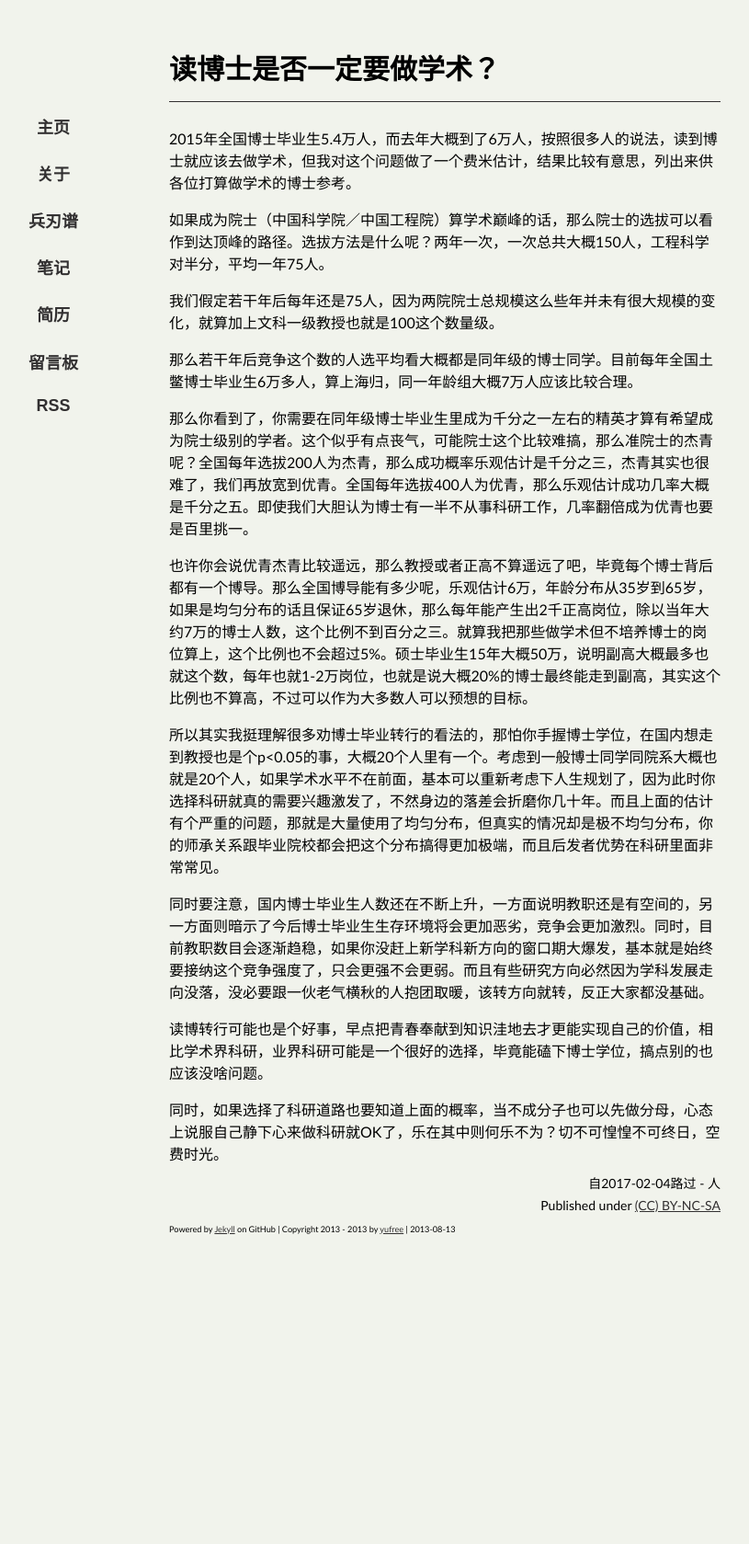
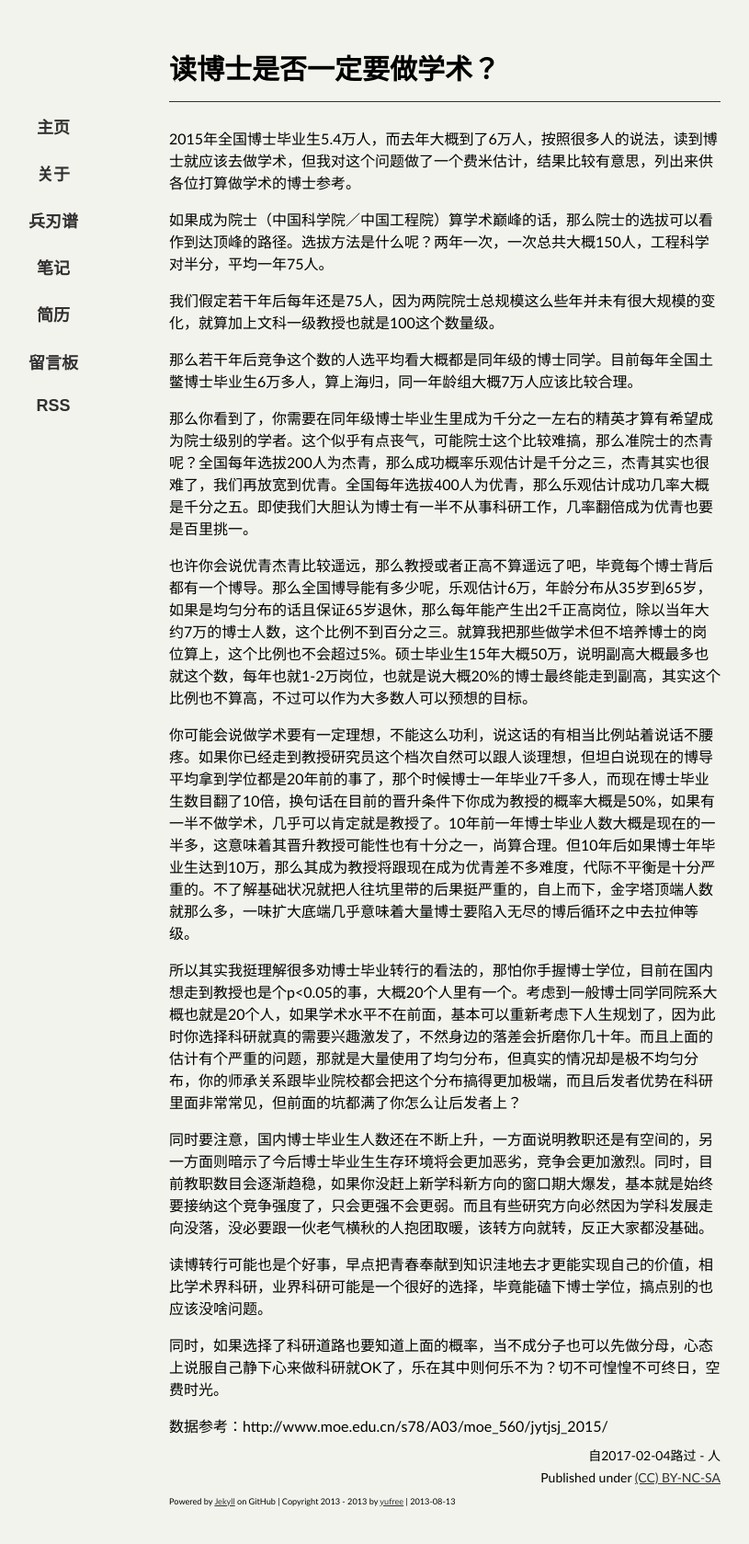
Before and after one commit to yufree/blogcn, a Jekyll site: the page built from _posts/2017-02-04-fermi-estimate.md, in a window 1280 px wide. Shown: the whole page at 92% size, without its empty margins (156-971 px from the left). Built offline with Jekyll 4.4.1, drawn with Linux system fonts in a browser that asks for light colours; some web fonts are replaced; comment, search, counter and statistics services are not loaded; before the commit the page ends 1383 px from its top, so only the background shows below that.

Commit message:
add posts

```diff
--- a/_posts/2017-02-04-fermi-estimate.md
+++ b/_posts/2017-02-04-fermi-estimate.md
@@ -15,10 +15,14 @@ title: 读博士是否一定要做学术？
 
 也许你会说优青杰青比较遥远，那么教授或者正高不算遥远了吧，毕竟每个博士背后都有一个博导。那么全国博导能有多少呢，乐观估计6万，年龄分布从35岁到65岁，如果是均匀分布的话且保证65岁退休，那么每年能产生出2千正高岗位，除以当年大约7万的博士人数，这个比例不到百分之三。就算我把那些做学术但不培养博士的岗位算上，这个比例也不会超过5%。硕士毕业生15年大概50万，说明副高大概最多也就这个数，每年也就1-2万岗位，也就是说大概20%的博士最终能走到副高，其实这个比例也不算高，不过可以作为大多数人可以预想的目标。
 
-所以其实我挺理解很多劝博士毕业转行的看法的，那怕你手握博士学位，在国内想走到教授也是个p<0.05的事，大概20个人里有一个。考虑到一般博士同学同院系大概也就是20个人，如果学术水平不在前面，基本可以重新考虑下人生规划了，因为此时你选择科研就真的需要兴趣激发了，不然身边的落差会折磨你几十年。而且上面的估计有个严重的问题，那就是大量使用了均匀分布，但真实的情况却是极不均匀分布，你的师承关系跟毕业院校都会把这个分布搞得更加极端，而且后发者优势在科研里面非常常见。
+你可能会说做学术要有一定理想，不能这么功利，说这话的有相当比例站着说话不腰疼。如果你已经走到教授研究员这个档次自然可以跟人谈理想，但坦白说现在的博导平均拿到学位都是20年前的事了，那个时候博士一年毕业7千多人，而现在博士毕业生数目翻了10倍，换句话在目前的晋升条件下你成为教授的概率大概是50%，如果有一半不做学术，几乎可以肯定就是教授了。10年前一年博士毕业人数大概是现在的一半多，这意味着其晋升教授可能性也有十分之一，尚算合理。但10年后如果博士年毕业生达到10万，那么其成为教授将跟现在成为优青差不多难度，代际不平衡是十分严重的。不了解基础状况就把人往坑里带的后果挺严重的，自上而下，金字塔顶端人数就那么多，一味扩大底端几乎意味着大量博士要陷入无尽的博后循环之中去拉伸等级。
+
+所以其实我挺理解很多劝博士毕业转行的看法的，那怕你手握博士学位，目前在国内想走到教授也是个p<0.05的事，大概20个人里有一个。考虑到一般博士同学同院系大概也就是20个人，如果学术水平不在前面，基本可以重新考虑下人生规划了，因为此时你选择科研就真的需要兴趣激发了，不然身边的落差会折磨你几十年。而且上面的估计有个严重的问题，那就是大量使用了均匀分布，但真实的情况却是极不均匀分布，你的师承关系跟毕业院校都会把这个分布搞得更加极端，而且后发者优势在科研里面非常常见，但前面的坑都满了你怎么让后发者上？
 
 同时要注意，国内博士毕业生人数还在不断上升，一方面说明教职还是有空间的，另一方面则暗示了今后博士毕业生生存环境将会更加恶劣，竞争会更加激烈。同时，目前教职数目会逐渐趋稳，如果你没赶上新学科新方向的窗口期大爆发，基本就是始终要接纳这个竞争强度了，只会更强不会更弱。而且有些研究方向必然因为学科发展走向没落，没必要跟一伙老气横秋的人抱团取暖，该转方向就转，反正大家都没基础。
 
 读博转行可能也是个好事，早点把青春奉献到知识洼地去才更能实现自己的价值，相比学术界科研，业界科研可能是一个很好的选择，毕竟能磕下博士学位，搞点别的也应该没啥问题。
 
 同时，如果选择了科研道路也要知道上面的概率，当不成分子也可以先做分母，心态上说服自己静下心来做科研就OK了，乐在其中则何乐不为？切不可惶惶不可终日，空费时光。
+
+数据参考：http://www.moe.edu.cn/s78/A03/moe_560/jytjsj_2015/
```
